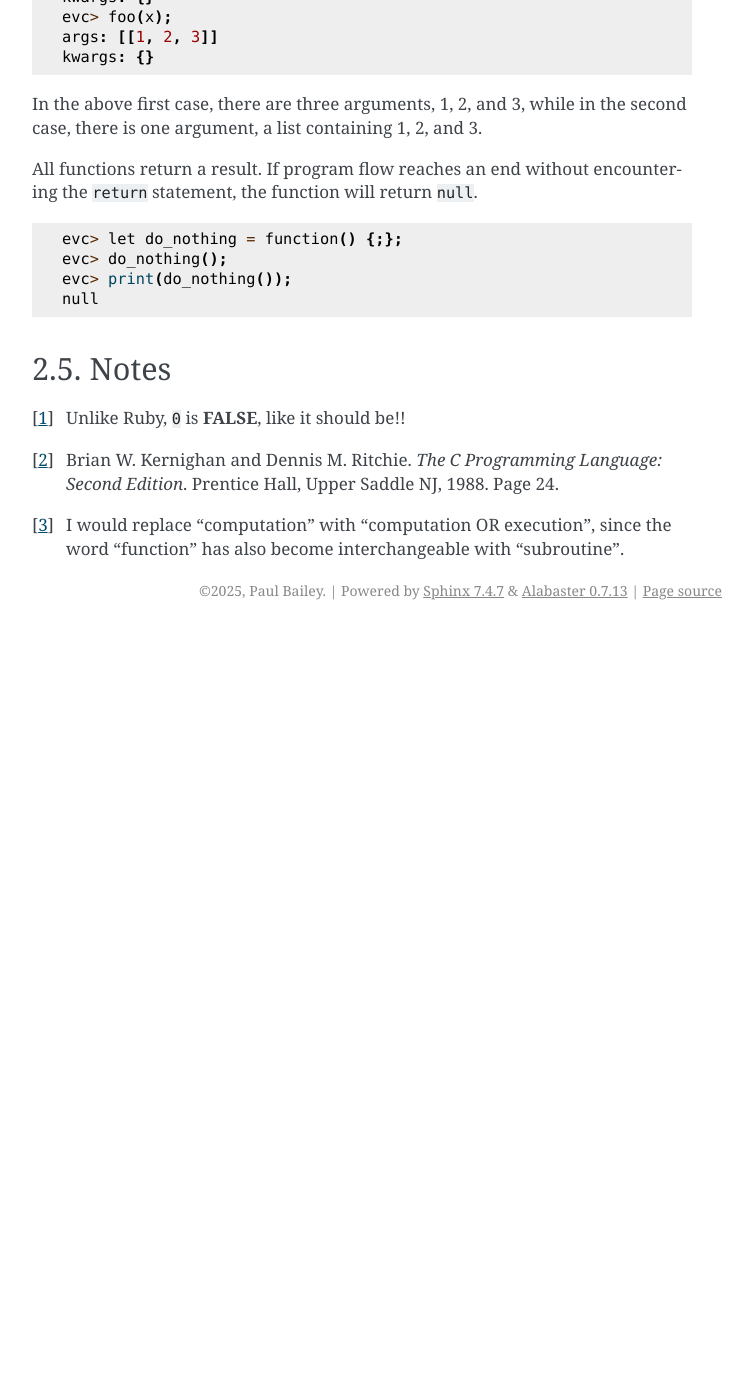
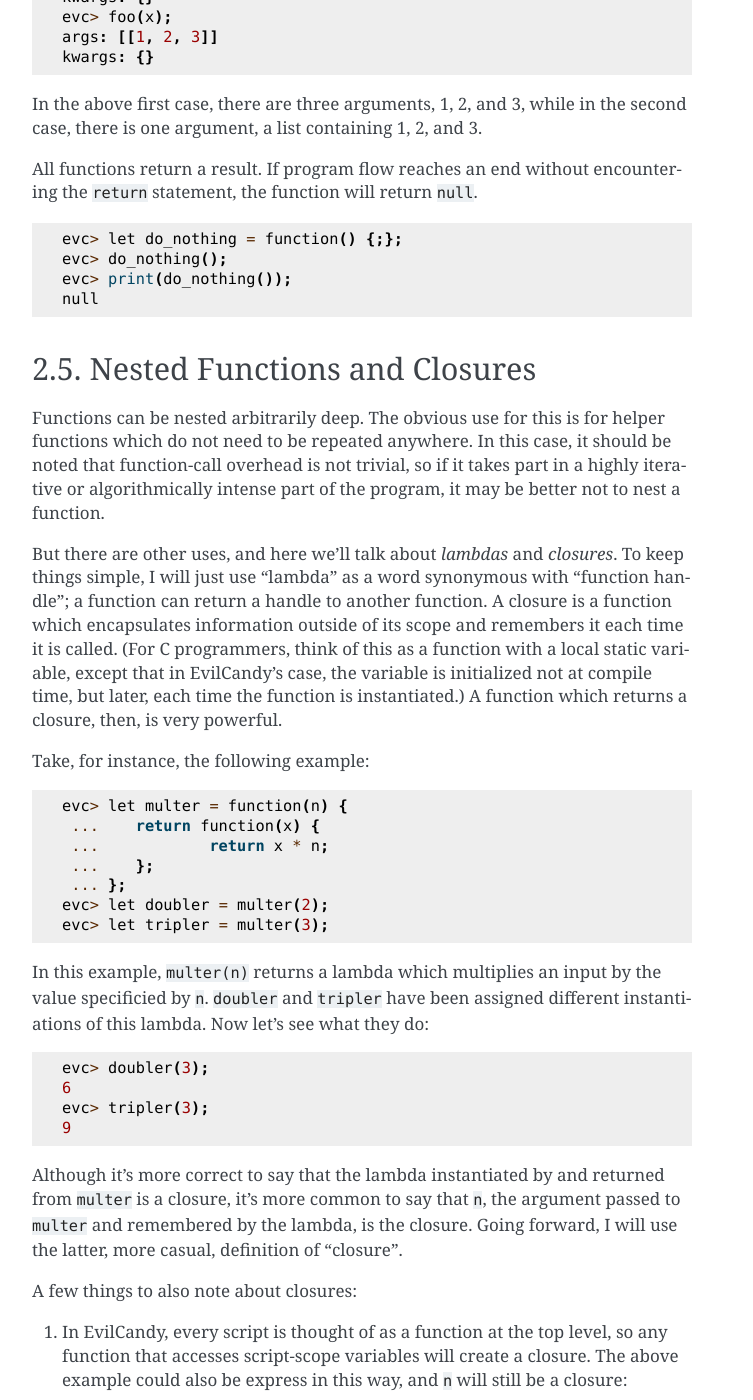
Before and after one commit to paul-bailey/EvilCandy, a Sphinx documentation site: the page built from Documentation/tutorial/program_flow.rst, in a window 1280 px wide and 1400 px high, scrolled down 5909 px. Shown: the whole window, without its empty margins (388-1141 px from the left). Built offline with Sphinx 7.4.7, drawn with Linux system fonts in a browser that asks for light colours; before the commit the page ends 6539 px from its top, so only the background shows below that; some of the changed text lies outside the part shown.

Commit message:
More progress on tutorial, lambdas and closures.

```diff
--- a/Documentation/tutorial/program_flow.rst
+++ b/Documentation/tutorial/program_flow.rst
@@ -356,6 +356,119 @@ the function will return ``null``.
    evc> print(do_nothing());
    null
 
+Nested Functions and Closures
+-----------------------------
+
+Functions can be nested arbitrarily deep.  The obvious use for this
+is for helper functions which do not need to be repeated anywhere.
+In this case, it should be noted that function-call overhead is not
+trivial, so if it takes part in a highly iterative or algorithmically
+intense part of the program, it may be better not to nest a function.
+
+But there are other uses, and here we'll talk about *lambdas* and
+*closures*.  To keep things simple, I will just use "lambda" as a word
+synonymous with "function handle"; a function can return a handle to
+another function.  A closure is a function which encapsulates
+information outside of its scope and remembers it each time it is called.
+(For C programmers, think of this as a function with a local static
+variable, except that in EvilCandy's case, the variable is initialized
+not at compile time, but later, each time the function is instantiated.)
+A function which returns a closure, then, is very powerful.
+
+Take, for instance, the following example:
+
+.. code-block::
+
+   evc> let multer = function(n) {
+    ...    return function(x) {
+    ...            return x * n;
+    ...    };
+    ... };
+   evc> let doubler = multer(2);
+   evc> let tripler = multer(3);
+
+In this example, ``multer(n)`` returns a lambda which multiplies an input
+by the value specificied by ``n``.  ``doubler`` and ``tripler`` have been
+assigned different instantiations of this lambda.  Now let's see what
+they do:
+
+.. code-block::
+
+   evc> doubler(3);
+   6
+   evc> tripler(3);
+   9
+
+Although it's more correct to say that the lambda instantiated by and
+returned from ``multer`` is a closure, it's more common to say that
+``n``, the argument passed to ``multer`` and remembered by the lambda,
+is the closure.  Going forward, I will use the latter, more casual,
+definition of "closure".
+
+A few things to also note about closures:
+
+1. In EvilCandy, every script is thought of as a function at the top
+   level, so any function that accesses script-scope variables will
+   create a closure.  The above example could also be express in
+   this way, and ``n`` will still be a closure:
+
+   .. code-block::
+
+      evc> let n = 2;
+      evc> let doubler = function(x) {
+       ...    return x * n;
+       ... };
+      evc> n = 3;
+      evc> let tripler = function(x) {
+       ...    return x * n;
+       ... };
+      evc> doubler(3);
+      6
+      evc> tripler(3);
+      9
+
+   Note also that changing ``n`` in its normal scope (setting it to 3)
+   did not affect the ``n`` value of ``doubler``.  This is because
+   ``n`` wasn't really "changed".  It was reassigned.  The closure
+   received its own handle to the earlier ``n``, so reassigning the
+   "outer" ``n`` has no effect on ``doubler``.  This has implications
+   for mutable objects, which I'll get to in a minute.
+
+2. Accessing global variables will not result in the creation of a
+   closure, since every scope has access to every global variable.
+   The example in note 1 above will not work if ``n`` was declared
+   with ``global`` instead of ``let``.
+
+3. A closure is writable, but it will only take effect in the enclosed
+   function, not the original scope.
+
+   .. code-block::
+
+      evc> let n = 1;
+      evc> let x = function() { n++; };
+      evc> x(); # increment "enclosed" n
+      evc> n;   # see no change to "outer" n
+      1
+
+   As a side-note, there are so few cases where reassigning a closure
+   like this is useful, that some programming languages like Python
+   do not even allow it.
+
+4. If closure data is mutable, such as a list, then modifying (not
+   reassigning) the closure data *will* effect the data in the outer scope.
+
+   .. code-block::
+
+      evc> let x = [];
+      evc> let f = function(val) {
+       ...    x.append(val);
+       ... };
+      evc> f(1);
+      evc> x;
+      [1]
+
+   This has useful implications for creating private data when building
+   user-defined classes.
 
 Notes
 -----
```
Also changed, not shown: 1 other file.
